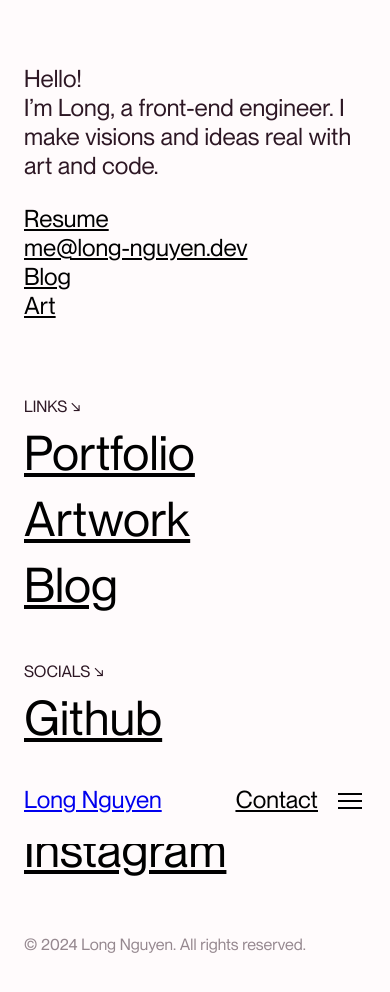
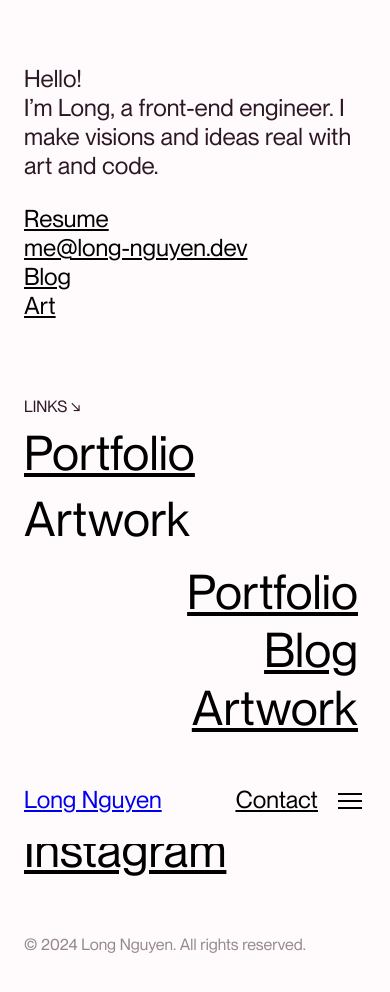
Before and after one commit to ryuuart/long-nguyen-portfolio-2024, an Astro site in the folder web/site/: page / in a window 390 px wide. Built offline with nearby package versions, Linux system fonts and the light colour scheme; Astro itself is replaced by a stand-in of ours.

Commit message:
feat(site): create and style mobile nav menu

```diff
--- a/web/site/src/components/Header.astro
+++ b/web/site/src/components/Header.astro
@@ -4,12 +4,20 @@ import { SITE_TITLE } from "../consts";
 
 <header class="section">
   <nav>
+    <div class="mobile-only container-menu-mobile">
+      <ul class="links-list">
+        <li><a href="">Portfolio</a></li>
+        <li><a href="">Blog</a></li>
+        <li><a href="">Artwork</a></li>
+      </ul>
+    </div>
+    <div class="container-actions">
       <h2><a href="/">{SITE_TITLE}</a></h2>
       <div class="links-container">
         <ul class="links-list">
-        <li class="desktop-only"><a href="">Art</a></li>
+          <li class="desktop-only"><a href="">Portfolio</a></li>
           <li class="desktop-only"><a href="">Blog</a></li>
-        <li class="desktop-only"><a href="">Portfolio</a></li>
+          <li class="desktop-only"><a href="">Artwork</a></li>
           <li><a href="">Contact</a></li>
         </ul>
         <button class="menu mobile-only">
@@ -25,6 +33,7 @@ import { SITE_TITLE } from "../consts";
             <rect x="4" y="15" width="24" height="2" fill="black"></rect>
           </svg>
         </button>
+      </div>
     </div>
   </nav>
 </header>
@@ -50,6 +59,10 @@ import { SITE_TITLE } from "../consts";
   }
 
   nav {
+    position: relative;
+  }
+
+  .container-actions {
     padding: var(--spacing-md);
 
     display: flex;
@@ -75,8 +88,38 @@ import { SITE_TITLE } from "../consts";
 
   .links-list {
     display: flex;
+    align-items: flex-end;
+  }
+
+  .container-actions .links-list {
     flex-flow: row nowrap;
-    align-items: flex-end;
+  }
+
+  .container-menu-mobile .links-list {
+    flex-flow: column nowrap;
+  }
+
+  .container-menu-mobile .links-list {
+    font-size: 3rem;
+  }
+
+  .container-menu-mobile {
+    padding: var(--spacing-md);
+
+    position: absolute;
+    inset: 0;
+    top: auto;
+    bottom: 100%;
+
+    text-align: right;
+
+    /* display: none; */
+
+    background: var(--color-bg-main);
+  }
+
+  .container-menu-mobile.active {
+    display: initial;
   }
 
   .menu {
```
Lines whose indentation alone changed are shown as unchanged.
